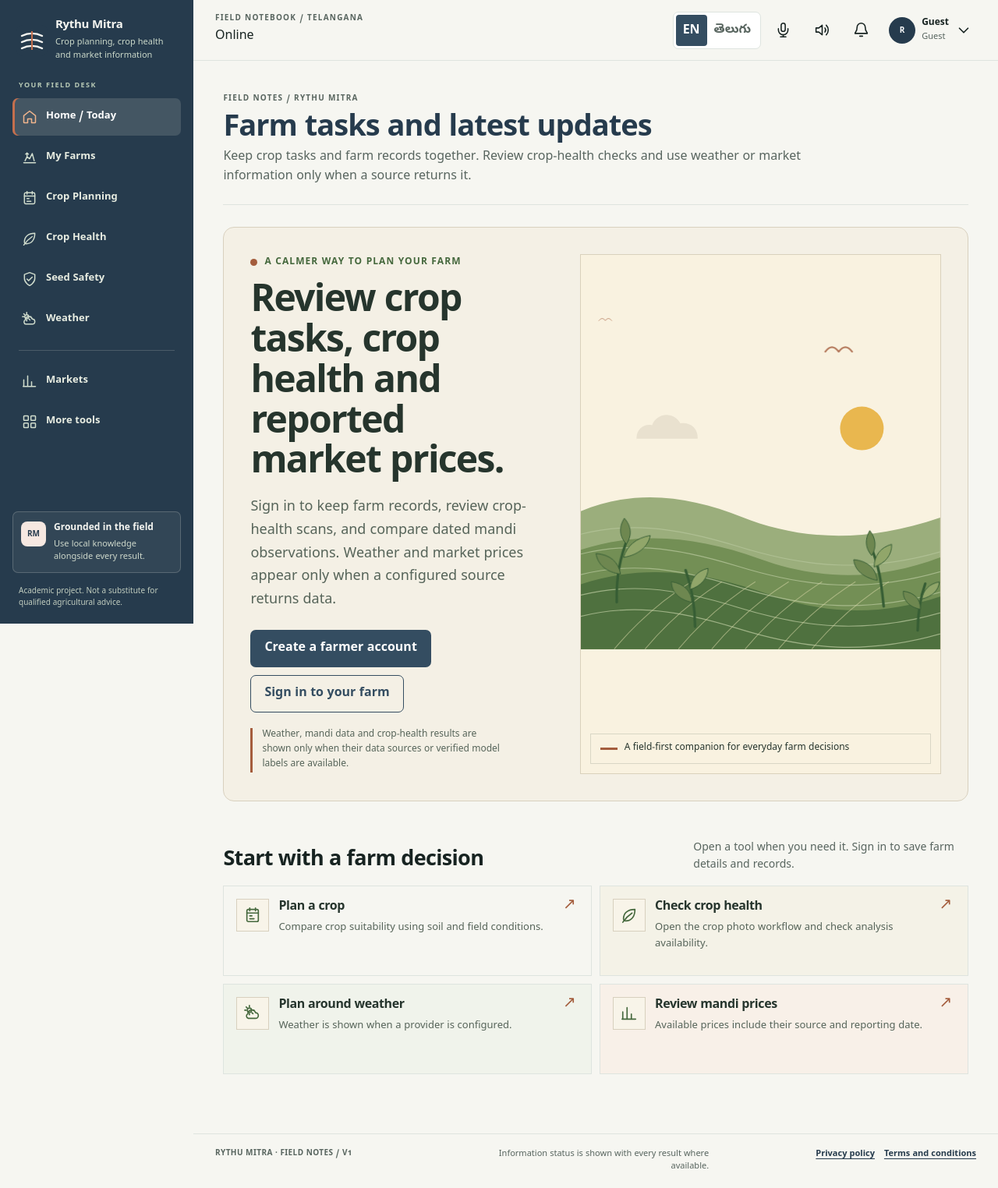
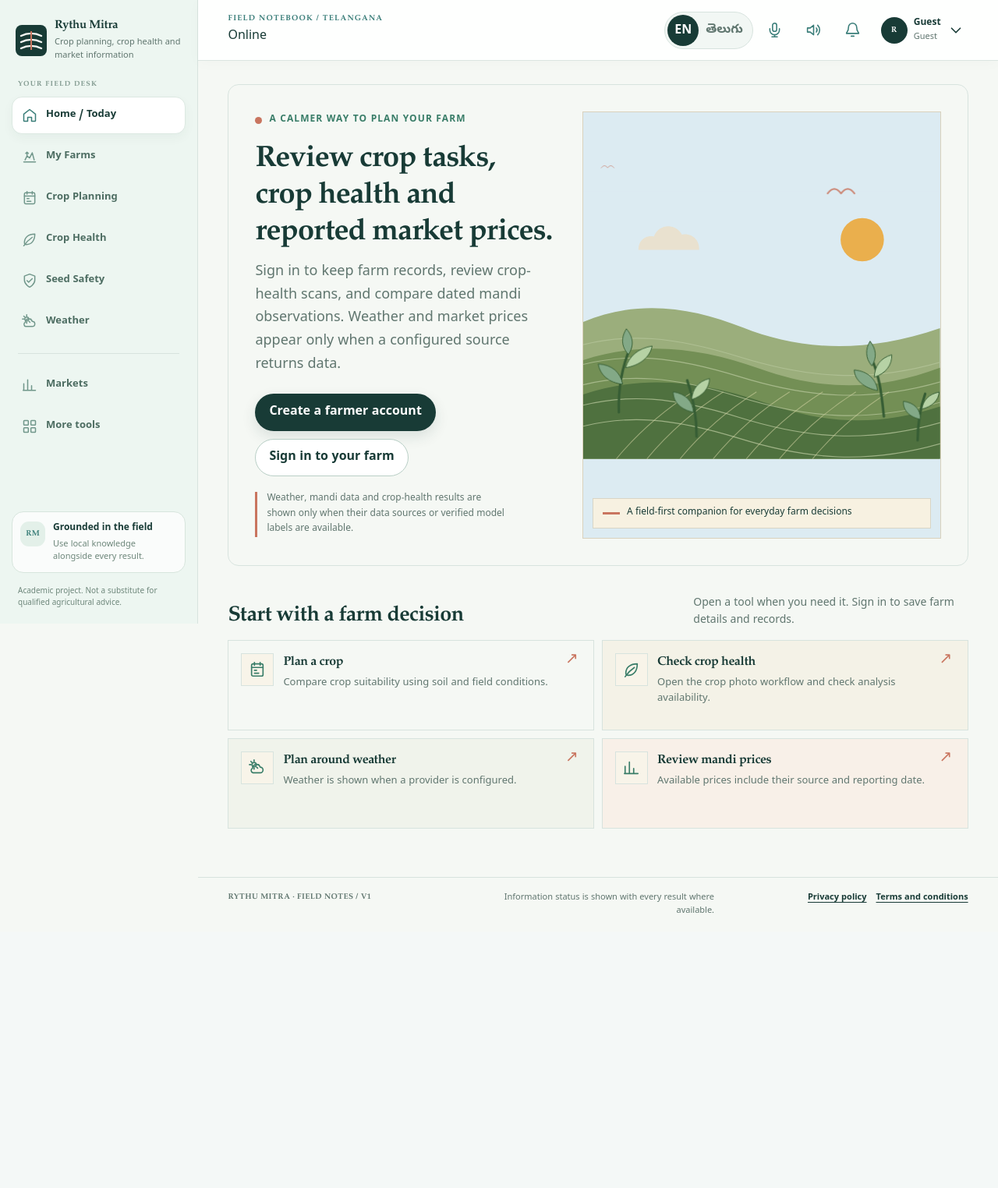
Before and after one commit to Anshuman70739/rythu-mitra, a Flask app: page /app in a window 1280 px wide. Shown: the whole page at 78% size. After the commit the page ends 1171 px from the top, so only its background shows below. Run offline with Flask 3, Linux system fonts and the light colour scheme.

Commit message:
Redesign farmer workspace in Monsoon Atlas visual system

```diff
--- /dev/null
+++ b/static/css/monsoon-atlas-workspace.css
@@ -0,0 +1,190 @@
+/* Farmer workspace refresh: same visual system as the public Monsoon Atlas entry page. */
+:root {
+  --atlas-app-surface: #FFFFFF;
+  --atlas-app-paper: #F5F8F4;
+  --atlas-app-ink: #183B36;
+  --atlas-app-muted: #60766F;
+  --atlas-app-line: #D7E3DE;
+  --atlas-app-teal: #397D78;
+  --atlas-app-sage: #E3F0E9;
+  --atlas-app-sky: #E3F0F5;
+  --atlas-app-gold: #FFF0D2;
+  --atlas-app-terra: #F9E8E2;
+}
+html { scroll-behavior: smooth; scroll-padding-top: 96px; }
+body { background: var(--atlas-app-paper); color: var(--atlas-app-ink); }
+a { color: var(--atlas-app-teal); }
+a:hover { color: #24554D; }
+h1, h2, h3, h4 { color: var(--atlas-app-ink); letter-spacing: -.025em; }
+.skip-link { border-radius: 999px; background: var(--atlas-app-ink); }
+.app-shell { background: var(--atlas-app-paper); }
+.workspace { background: var(--atlas-app-paper); }
+.topbar {
+  background: rgba(255,255,255,.9);
+  border-bottom: 1px solid rgba(215,227,222,.9);
+  box-shadow: 0 3px 18px rgba(24,59,54,.025);
+  backdrop-filter: blur(16px);
+}
+.topbar .brand { color: var(--atlas-app-ink); }
+.topbar .brand strong { font-family: var(--font-display); font-size: 19px; }
+.topbar .brand-mark { width: 40px; height: 40px; }
+.topbar-context .kicker { color: var(--atlas-app-teal); }
+.language-toggle { border-color: var(--atlas-app-line); border-radius: 999px; background: #F2F7F4; }
+.language-toggle button { border-radius: 999px; }
+.language-toggle button[aria-pressed="true"] { background: var(--atlas-app-ink); }
+.icon-button { border-radius: 13px; color: var(--atlas-app-teal); }
+.icon-button:hover { background: var(--atlas-app-sage); border-color: #C5DCCF; }
+.avatar { background: var(--atlas-app-ink); }
+.profile-button { border-radius: 999px; }
+.profile-button:hover, .profile-button[aria-expanded="true"] { background: #F4F9F6; border-color: var(--atlas-app-line); }
+.profile-menu { border-radius: 18px; border-color: var(--atlas-app-line); background: white; box-shadow: var(--shadow); }
+.profile-menu a, .profile-menu button { border-radius: 10px; color: var(--atlas-app-ink); }
+.profile-menu a:hover, .profile-menu button:hover { background: var(--atlas-app-sage); }
+.main-content { padding-top: 30px; }
+.page-view { max-width: 1450px; }
+.page-heading { border: 0; padding-bottom: 5px; margin-bottom: 20px; }
+.page-heading .kicker { color: var(--atlas-app-teal); }
+.page-heading h1 { margin-top: 5px; font-family: var(--font-display); font-size: clamp(30px,3vw,42px); line-height: 1.12; letter-spacing: -.04em; }
+.page-heading p { color: var(--atlas-app-muted); line-height: 1.7; }
+.panel {
+  border: 1px solid var(--atlas-app-line);
+  border-radius: 22px;
+  background: white;
+  box-shadow: 0 4px 22px rgba(24,59,54,.035);
+}
+.panel-head { gap: 14px; padding: 21px 22px 0; }
+.panel-head h2 { font-family: var(--font-display); font-size: 22px; line-height: 1.2; }
+.panel-head h3, .panel-head h4 { font-family: var(--font-body); }
+.panel-head p { color: var(--atlas-app-muted); font-size: 13px; line-height: 1.6; }
+.panel-body { padding: 20px 22px 22px; }
+.panel-kicker, .kicker { color: var(--atlas-app-muted); }
+.button {
+  min-height: 46px;
+  padding: 10px 18px;
+  border-radius: 999px;
+  font-weight: 750;
+  transition: transform 180ms var(--ease-standard), background-color 180ms ease, border-color 180ms ease, box-shadow 180ms ease;
+}
+.button:hover:not(:disabled) { transform: translateY(-1px); }
+.button:active:not(:disabled) { transform: scale(.985); }
+.button--primary { color: #fff; background: var(--atlas-app-ink); box-shadow: 0 7px 18px rgba(24,59,54,.12); }
+.button--primary:hover:not(:disabled) { background: #24554D; box-shadow: 0 10px 22px rgba(24,59,54,.16); }
+.button--secondary, .button--outline { color: var(--atlas-app-ink); border-color: #B9CFC6; background: white; }
+.button--secondary:hover:not(:disabled), .button--outline:hover:not(:disabled) { background: var(--atlas-app-sage); border-color: #A7C7B8; }
+.button--quiet { color: var(--atlas-app-teal); border-radius: 999px; }
+.button--quiet:hover:not(:disabled) { background: #F0F7F3; border-color: var(--atlas-app-line); }
+.button--small { min-height: 38px; padding: 7px 12px; }
+.text-button { border-radius: 999px; color: var(--atlas-app-teal); }
+.text-button:hover { background: var(--atlas-app-sage); }
+.status-badge { border-radius: 999px; padding: 5px 9px; font-size: 10px; letter-spacing: .035em; }
+.status-badge--live, .status-badge--synced, .status-badge--completed, .status-badge--active, .status-badge--approved { color: #28694E; background: #E3F0E9; border-color: #C5DCCF; }
+.status-badge--cached, .status-badge--curated, .status-badge--warning, .status-badge--stale, .status-badge--overdue, .status-badge--demo, .status-badge--possible_mismatch, .status-badge--unverified { color: #805D1E; background: #FFF0D2; border-color: #F0DDAF; }
+.status-badge--unavailable, .status-badge--failed, .status-badge--rejected, .status-badge--deleted { color: #94493B; background: #F9E8E2; border-color: #EDCDC2; }
+.status-badge--latest_reported, .status-badge--model_output, .status-badge--user_submitted, .status-badge--user_reported, .status-badge--mixed { color: #28697A; background: #E3F0F5; border-color: #C7E0E7; }
+.status-badge--local_only, .status-badge--pending, .status-badge--pending_review, .status-badge--submitted, .status-badge--draft { color: #675D49; background: #F7F1E5; border-color: #E5D9C4; }
+.action-list li { gap: 12px; padding: 15px 0; border-bottom: 1px solid #EDF2EF; }
+.action-number { width: 38px; height: 38px; border-radius: 13px; background: var(--atlas-app-sage); color: var(--atlas-app-teal); font-family: var(--font-display); }
+.action-copy strong { font-size: 14px; line-height: 1.5; }
+.action-copy p { font-size: 12px; line-height: 1.6; }
+.quick-link, .module-card {
+  border-color: var(--atlas-app-line);
+  border-radius: 17px;
+  background: white;
+  box-shadow: none;
+}
+.quick-link:hover, .module-card:hover { border-color: #B4D1C4; background: #F8FCF9; box-shadow: 0 8px 20px rgba(24,59,54,.055); }
+.quick-link .icon, .module-icon { color: var(--atlas-app-teal); }
+.module-icon { border-color: #D4E5DC; border-radius: 13px; background: var(--atlas-app-sage); }
+.record-card { border-color: var(--atlas-app-line); border-radius: 15px; padding: 15px; background: #FCFEFC; }
+.record-card h4 { color: var(--atlas-app-ink); }
+.record-values { gap: 8px; }
+.weather-hero { border-radius: 22px; border-color: var(--atlas-app-line); background: linear-gradient(135deg,#EAF5F3,#F7FAF6); }
+.weather-metric { border-radius: 13px; background: rgba(255,255,255,.86); }
+.data-table th { background: #EEF5F1; color: var(--atlas-app-ink); }
+.data-table th, .data-table td { border-color: #E2ECE6; }
+.form-stack input, .form-stack select, .form-stack textarea, .form-grid input, .form-grid select, .form-grid textarea, .field input, .field select, .field textarea, .filter-row input, .filter-row select {
+  border-color: #CADBD3; border-radius: 13px; background: #FCFEFC;
+}
+.form-stack input:focus, .form-stack select:focus, .form-stack textarea:focus, .form-grid input:focus, .form-grid select:focus, .form-grid textarea:focus { border-color: var(--atlas-app-teal); box-shadow: 0 0 0 3px rgba(57,125,120,.12); }
+.search-control { border-color: var(--atlas-app-line); border-radius: 13px; background: white; }
+.result-box, .privacy-panel, .transcript-box { border-color: var(--atlas-app-line); border-radius: 17px; background: #F7FBF8; }
+.photo-upload { border-color: #BBD4C7; border-radius: 18px; background: #F7FBF8; }
+.steps-strip li { border-radius: 999px; }
+.secondary-nav a { border-radius: 14px; border-color: var(--atlas-app-line); }
+.secondary-nav a[aria-current="page"] { border-color: #B7D4C7; background: var(--atlas-app-sage); }
+.inline-error, .inline-success, .inline-warning, .inline-info { border-radius: 13px; }
+.dialog { border-color: var(--atlas-app-line); border-radius: 24px; background: #FBFDFB; }
+.dialog::backdrop { background: rgba(24,59,54,.42); backdrop-filter: blur(4px); }
+.auth-tabs { border-radius: 999px; background: #EEF5F1; }
+.auth-tabs button { border-radius: 999px; }
+.auth-tabs button.is-active { color: var(--atlas-app-ink); background: white; }
+
+@media (min-width: 850px) {
+  .app-shell { grid-template-columns: var(--sidebar-width) minmax(0,1fr); }
+  .sidebar { background: #EDF6F1; color: var(--atlas-app-ink); border-right: 1px solid var(--atlas-app-line); padding: 24px 15px 18px; }
+  .sidebar .brand { padding: 0 5px 23px; color: var(--atlas-app-ink); }
+  .sidebar .brand-copy small { color: var(--atlas-app-muted); }
+  .nav-caption { color: #829A90; letter-spacing: .14em; }
+  .nav-list { gap: 5px; }
+  .nav-item { color: #4D6D62; border: 1px solid transparent; border-radius: 13px; }
+  .nav-item .icon { color: #71978B; }
+  .nav-item:hover { color: var(--atlas-app-ink); background: rgba(255,255,255,.72); }
+  .nav-item[aria-current="page"] { color: var(--atlas-app-ink); background: white; border-color: #DCE9E2; box-shadow: 0 5px 14px rgba(24,59,54,.045); }
+  .nav-item[aria-current="page"] .icon { color: var(--atlas-app-teal); }
+  .nav-divider { background: #D7E3DE; }
+  .field-note { border: 1px solid #D7E5DD; border-radius: 15px; background: rgba(255,255,255,.72); }
+  .field-note-mark { border-radius: 11px; background: var(--atlas-app-sage); color: var(--atlas-app-teal); }
+  .field-note small, .prototype-note { color: #6E877B; }
+  .topbar { padding: 12px clamp(24px,3vw,44px); }
+  .main-content { padding: 30px clamp(24px,3vw,44px) 62px; }
+  .app-footer { padding: 18px clamp(24px,3vw,44px); }
+}
+@media (min-width: 1120px) {
+  .atlas-stat-grid { grid-template-columns: repeat(4,minmax(0,1fr)); }
+  .atlas-dashboard-layout { grid-template-columns: minmax(0,1.45fr) minmax(295px,.75fr); }
+}
+@media (min-width: 1360px) {
+  .main-content { padding-left: clamp(34px,3.2vw,56px); padding-right: clamp(34px,3.2vw,56px); }
+}
+@media (max-width: 849px) {
+  .sidebar { display: none !important; }
+  .app-shell { display: block; }
+  .topbar { gap: 10px; background: rgba(255,255,255,.94); }
+  .main-content { padding: 22px 16px calc(108px + env(safe-area-inset-bottom)); }
+  .bottom-nav {
+    inset: auto 10px max(8px,env(safe-area-inset-bottom));
+    width: auto; border: 1px solid rgba(215,227,222,.96); border-radius: 18px;
+    background: rgba(255,255,255,.94); box-shadow: 0 10px 34px rgba(24,59,54,.13); backdrop-filter: blur(16px);
+    overflow: hidden;
+  }
+  .bottom-nav a[aria-current="page"] { color: var(--atlas-app-teal); box-shadow: inset 0 3px 0 var(--atlas-app-teal); }
+  .bottom-nav .icon { color: inherit; }
+  .app-footer { padding-bottom: 22px; }
+}
+@media (max-width: 679px) {
+  .topbar { flex-wrap: wrap; }
+  .topbar-actions { flex: 1 1 100%; width: 100%; margin-left: 0; justify-content: space-between; gap: 5px; }
+  .profile-button { padding: 2px; }
+  .main-content { padding: 20px 12px calc(110px + env(safe-area-inset-bottom)); }
+  .panel-head { padding: 17px 17px 0; }
+  .panel-body { padding: 16px 17px 18px; }
+}
+@media (max-width: 420px) {
+  .topbar .brand--mobile .brand-mark { width: 34px; height: 34px; }
+  .topbar .brand--mobile strong { font-size: 16px; }
+  .atlas-dashboard-hero { grid-template-columns: minmax(0,1fr); }
+  .atlas-dashboard-hero__art { display: none; }
+  .atlas-stat-grid { grid-template-columns: repeat(2,minmax(0,1fr)); }
+  .atlas-panel-two-up { grid-template-columns: minmax(0,1fr); }
+  .atlas-action-grid { grid-template-columns: minmax(0,1fr); }
+  .atlas-dashboard-actions { align-items: stretch; flex-direction: column; }
+  .atlas-dashboard-actions .button { width: 100%; }
+  .atlas-stat-card { grid-template-columns: 35px minmax(0,1fr); }
+  .atlas-stat-card__status { grid-column: 2; }
+  .rm-tool-grid { grid-template-columns: minmax(0,1fr); }
+}
+@media (prefers-reduced-motion: reduce) {
+  html { scroll-behavior: auto; }
+  .atlas-action-card, .atlas-stat-card, .atlas-tool-card, .panel, .module-card, .quick-link, .button { transition: none !important; }
+  .atlas-action-card:hover, .atlas-stat-card:hover, .module-card:hover, .quick-link:hover { transform: none !important; }
+}
--- a/static/css/rythu-mitra-tokens.css
+++ b/static/css/rythu-mitra-tokens.css
@@ -1,67 +1,27 @@
-/* Rythu Mitra design tokens: a quiet field notebook, not a generic green dashboard. */
+/* Shared Monsoon Atlas tokens for public landing and farmer workspace. */
 :root {
   color-scheme: light;
-  --ink-950: #172321;
-  --ink-800: #2B3A36;
-  --ink-600: #58655F;
-  --paper: #F6F6F1;
-  --surface: #FFFFFF;
-  --surface-muted: #F0F2ED;
-  --line: #DEE4DF;
-  --line-strong: #C2CBC6;
-  --brand: #344D61;
-  --brand-dark: #263B4D;
-  --field: #718267;
-  --field-soft: #E9EFE7;
-  --accent: #C56F4D;
-  --accent-soft: #F6E8E1;
-  --info: #4B7888;
-  --info-bg: #EAF1F3;
-  --success: #3E6653;
-  --warning: #87591E;
-  --warning-bg: #FAF0DF;
-  --danger: #A84F49;
-  --danger-bg: #FAE9E6;
-  --white: #FFFFFF;
-  --sand: var(--accent-soft);
-  /* Compatibility aliases used by existing components; do not create a second palette. */
-  --forest: var(--field);
-  --forest-deep: var(--brand-dark);
-  --terracotta: var(--accent);
-  --ink: var(--ink-950);
-  --muted: var(--ink-600);
-  --shadow: 0 12px 32px rgba(38, 59, 77, .08);
-  --shadow-soft: 0 3px 12px rgba(38, 59, 77, .045);
+  --ink-950: #183B36; --ink-800: #38564E; --ink-600: #60766F;
+  --paper: #F5F8F4; --surface: #FFFFFF; --surface-muted: #EEF5F1;
+  --line: #D7E3DE; --line-strong: #B9CFC6;
+  --brand: #397D78; --brand-dark: #183B36; --field: #83A987; --field-soft: #E3F0E9;
+  --accent: #C9755F; --accent-soft: #F9E8E2; --info: #287E9B; --info-bg: #E3F0F5;
+  --success: #2D6B52; --warning: #7D5A1E; --warning-bg: #FFF0D2; --danger: #A64F42; --danger-bg: #F9E8E2;
+  --white: #FFFFFF; --sand: #FFF0D2;
+  --forest: #397D68; --forest-deep: #183B36; --terracotta: #C9755F; --ink: #183B36; --muted: #60766F;
+  --shadow: 0 18px 48px rgba(24,59,54,.10); --shadow-soft: 0 4px 16px rgba(24,59,54,.06);
   --font-body: "Noto Sans Telugu", "Nirmala UI", "Gautami", system-ui, "Segoe UI", Arial, sans-serif;
-  --font-display: "Noto Sans Telugu", "Nirmala UI", "Gautami", system-ui, "Segoe UI", sans-serif;
-  --s1: 4px; --s2: 8px; --s3: 12px; --s4: 16px; --s5: 20px;
-  --s6: 24px; --s7: 32px; --s8: 40px; --s9: 48px; --s10: 64px;
-  --r-sm: 7px; --r-md: 12px; --r-lg: 18px; --r-pill: 999px;
-  --sidebar-width: 248px;
-  --text-xs: 13px; --text-sm: 14px; --text-base: 16px; --text-lg: 18px;
-  --h3: 20px; --h2: 25px; --h1: 34px; --display: 42px;
-  --motion-instant: 100ms; --motion-fast: 160ms; --motion-standard: 220ms;
-  --motion-slow: 420ms; --motion-signature: 1100ms;
-  --ease-standard: cubic-bezier(.2,.7,.2,1);
-  --ease-emphasis: cubic-bezier(.22,.9,.28,1);
-  --ease-linear: linear;
-  --t-fast: var(--motion-fast); --t-panel: var(--motion-standard); --t-page: var(--motion-standard);
-  --focus: 3px solid var(--accent);
+  --font-display: "Iowan Old Style", "Palatino Linotype", "Book Antiqua", Georgia, serif;
+  --s1:4px;--s2:8px;--s3:12px;--s4:16px;--s5:20px;--s6:24px;--s7:32px;--s8:40px;--s9:48px;--s10:64px;
+  --r-sm:10px;--r-md:16px;--r-lg:22px;--r-pill:999px;--sidebar-width:254px;
+  --text-xs:13px;--text-sm:14px;--text-base:16px;--text-lg:18px;--h3:20px;--h2:25px;--h1:34px;--display:42px;
+  --motion-instant:100ms;--motion-fast:160ms;--motion-standard:220ms;--motion-slow:420ms;--motion-signature:1100ms;
+  --ease-standard:cubic-bezier(.2,.72,.25,1);--ease-emphasis:cubic-bezier(.22,.9,.28,1);--ease-linear:linear;
+  --t-fast:var(--motion-fast);--t-panel:var(--motion-standard);--t-page:var(--motion-standard);--focus:3px solid var(--accent);
 }
-@media (min-width: 760px) {
-  :root { --h3: 21px; --h2: 28px; --h1: 38px; --display: 46px; }
+@media (min-width:760px) { :root { --h3:21px;--h2:28px;--h1:38px;--display:46px; } }
+:root {
+  --rm-landing-paper:#F5F8F4;--rm-landing-ink:#183B36;--rm-landing-muted:#60766F;
+  --rm-landing-green:#397D68;--rm-landing-leaf:#83A987;--rm-landing-leaf-light:#B6D2A5;
+  --rm-landing-soil:#C9755F;--rm-landing-sun:#EAAF4D;--rm-landing-sky:#DCEBF2;--rm-landing-line:#D7E3DE;
 }
-
-/* Landing scene tokens stay local to the field illustration. */
-:root {
-  --rm-landing-paper: #F4F0E5;
-  --rm-landing-ink: #26352D;
-  --rm-landing-muted: #566459;
-  --rm-landing-green: #45683D;
-  --rm-landing-leaf: #6E8750;
-  --rm-landing-leaf-light: #91A66A;
-  --rm-landing-soil: #A45D3D;
-  --rm-landing-sun: #E9B74F;
-  --rm-landing-sky: #F9F2E0;
-  --rm-landing-line: #D8D0BE;
-}
--- a/templates/rythu_mitra.html
+++ b/templates/rythu_mitra.html
@@ -10,6 +10,7 @@
   <link rel="stylesheet" href="{{ url_for('static', filename='css/rythu-mitra-tokens.css') }}">
   <link rel="stylesheet" href="{{ url_for('static', filename='css/rythu-mitra.css') }}">
   <link rel="stylesheet" href="{{ url_for('static', filename='css/rythu-mitra-motion.css') }}">
+  <link rel="stylesheet" href="{{ url_for('static', filename='css/monsoon-atlas-workspace.css') }}">
 </head>
 <body>
   <svg class="icon-defs" xmlns="http://www.w3.org/2000/svg" aria-hidden="true" focusable="false">
```
Also changed, not shown: static/js/rythu-mitra-app.js.
